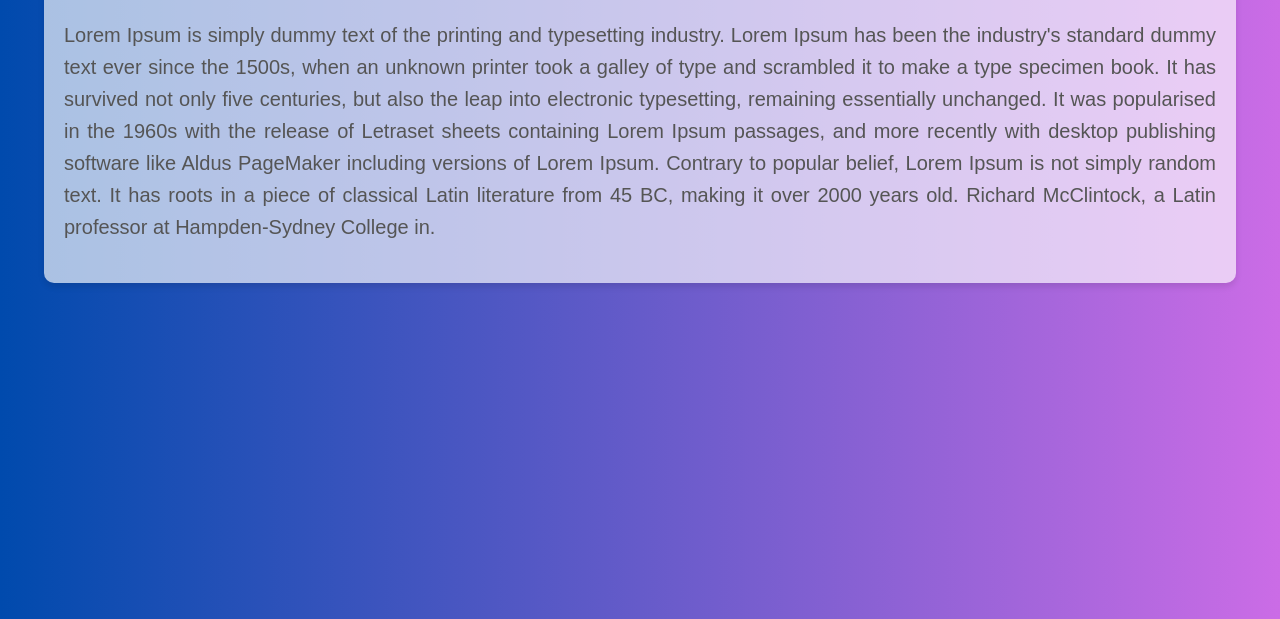
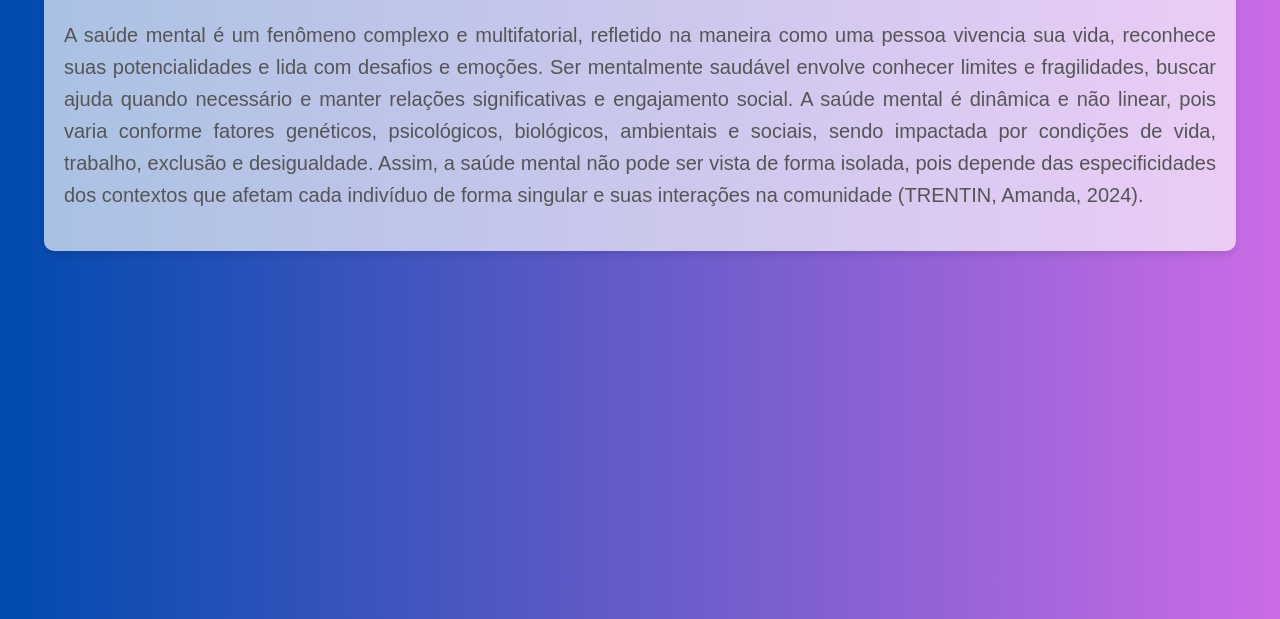
Before and after one commit to anna-lopes/pfc-site, a website: page index.html in a window 1280 px wide. Shown: the part 181-800 px from the top of the page. Drawn offline with Linux system fonts and the light colour scheme.

Commit message:
Add files via upload

```diff
--- a/index.html
+++ b/index.html
@@ -78,14 +78,7 @@
     <div id="teenage-emotions" class="spaco-container">
         <div class="spaco-content">
             <h1 style="text-align: center;">Saúde Mental: O que é?</h1>
-            <p class="espaco">Lorem Ipsum is simply dummy text of the printing and typesetting industry. Lorem Ipsum has
-                been the industry's standard dummy text ever since the 1500s, when an unknown printer took a galley of
-                type and scrambled it to make a type specimen book. It has survived not only five centuries, but also
-                the leap into electronic typesetting, remaining essentially unchanged. It was popularised in the 1960s
-                with the release of Letraset sheets containing Lorem Ipsum passages, and more recently with desktop
-                publishing software like Aldus PageMaker including versions of Lorem Ipsum. Contrary to popular belief,
-                Lorem Ipsum is not simply random text. It has roots in a piece of classical Latin literature from 45 BC,
-                making it over 2000 years old. Richard McClintock, a Latin professor at Hampden-Sydney College in.</p>
+            <p class="espaco">A saúde mental é um fenômeno complexo e multifatorial, refletido na maneira como uma pessoa vivencia sua vida, reconhece suas potencialidades e lida com desafios e emoções. Ser mentalmente saudável envolve conhecer limites e fragilidades, buscar ajuda quando necessário e manter relações significativas e engajamento social. A saúde mental é dinâmica e não linear, pois varia conforme fatores genéticos, psicológicos, biológicos, ambientais e sociais, sendo impactada por condições de vida, trabalho, exclusão e desigualdade. Assim, a saúde mental não pode ser vista de forma isolada, pois depende das especificidades dos contextos que afetam cada indivíduo de forma singular e suas interações na comunidade (TRENTIN, Amanda, 2024).</p>
         </div>
     </div>
 </body>
```
